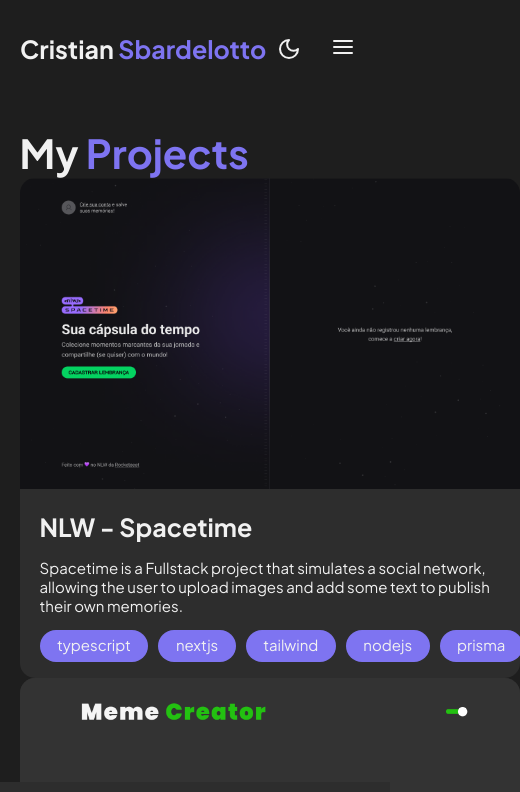
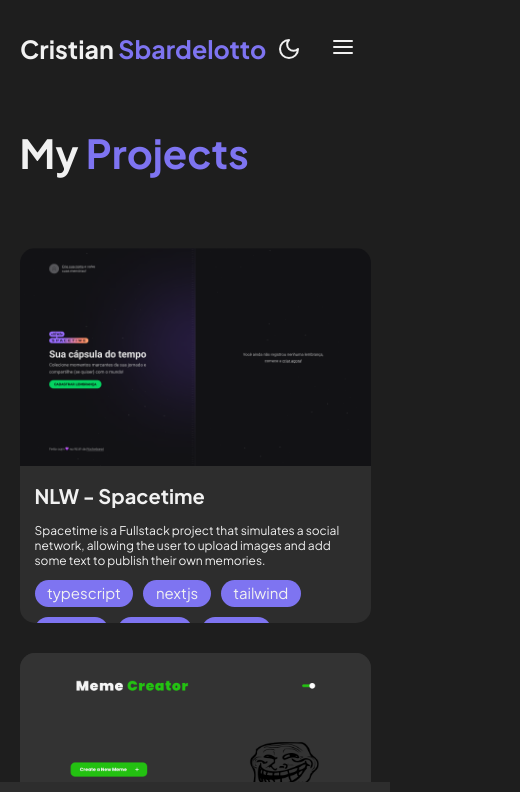
Before and after one commit to cristian-sbardelotto/portfolio, a Next.js app: page /projects in a window 390 px wide. Shown: the top 792 px of the page, 520 px wide, since content can reach past the window. Built offline with nearby package versions, Linux system fonts and the light colour scheme.

Commit message:
🎨 style(projects): finishing style and implementing responsiveness

```diff
--- a/src/app/projects/page.tsx
+++ b/src/app/projects/page.tsx
@@ -12,12 +12,14 @@ export default function Projects() {
         My <span>Projects</span>
       </S.StyledTitle>
 
+      <main>
         {projects.map((project, index) => (
           <ProjectCard
             key={index}
             {...project}
           />
         ))}
+      </main>
     </S.Container>
   );
 }
--- a/src/app/projects/styles.ts
+++ b/src/app/projects/styles.ts
@@ -3,9 +3,22 @@ import styled from 'styled-components';
 
 export const Container = styled.div`
   padding: 3rem 5vw;
+
+  main {
+    display: flex;
+    justify-content: center;
+    gap: 3rem;
+    flex-flow: row wrap;
+  }
 `;
 
 export const StyledTitle = styled.h2`
+  margin-bottom: 3rem;
+
   ${Title};
   font-size: 4rem;
+
+  @media screen and (max-width: 768px) {
+    margin-bottom: 7rem;
+  }
 `;
--- a/src/components/ProjectCard/index.tsx
+++ b/src/components/ProjectCard/index.tsx
@@ -27,6 +27,7 @@ export function ProjectCard({
           <Link
             href={githubUrl}
             target='_blank'
+            title='Go see the project on Github'
           >
             <GithubIcon />
           </Link>
@@ -35,6 +36,7 @@ export function ProjectCard({
             <Link
               href={deployUrl}
               target='_blank'
+              title='Go see the project on Web'
             >
               <Rocket />
             </Link>
--- a/src/components/ProjectCard/styles.ts
+++ b/src/components/ProjectCard/styles.ts
@@ -25,11 +25,33 @@ export const Container = styled.div`
       font-size: 1.5rem;
     }
   }
+
+  @media screen and (max-width: 1168px) {
+    width: 375px;
+    height: 375px;
+
+    section {
+      padding: 1.5rem;
+
+      h4 {
+        margin-bottom: 1.5rem;
+
+        font-size: 2rem;
+      }
+
+      p {
+        margin-bottom: 1.2rem;
+
+        font-size: 1.2rem;
+      }
+    }
+  }
 `;
 
 export const TechnologiesGroup = styled.div`
   display: flex;
   gap: 1rem;
+  flex-flow: row wrap;
 
   span {
     padding: 0.5rem 1.75rem 0.75rem 1.75rem;
@@ -37,6 +59,14 @@ export const TechnologiesGroup = styled.div`
     background: ${({ theme }) => theme.colors.alt};
     border-radius: 30px;
     font-size: 1.5rem;
+  }
+
+  @media screen and (max-width: 1168px) {
+    font-size: 1rem;
+
+    span {
+      padding: 0.25rem 1.25rem 0.5rem 1.25rem;
+    }
   }
 `;
 
@@ -46,6 +76,10 @@ export const ImageGroup = styled.div`
   &:hover {
     div {
       visibility: visible;
+    }
+
+    img {
+      filter: contrast(1.1);
     }
   }
 
@@ -57,9 +91,19 @@ export const ImageGroup = styled.div`
 
     display: flex;
     gap: 1rem;
+
+    a {
+      transition: 0.3s all;
+    }
+
+    a:hover {
+      color: ${({ theme }) => theme.colors.alt};
+    }
   }
 
   img {
+    transition: 0.3s all;
+
     height: 50%;
     width: 100%;
   }
--- a/src/styles/GlobalStyle.ts
+++ b/src/styles/GlobalStyle.ts
@@ -35,6 +35,8 @@ export const GlobalStyle = createGlobalStyle`
 
     transition-property: background-color, color;
     transition-duration: 0.3s;
+
+    margin-bottom: 10rem;
   }
 
   a {
```
Also changed, not shown: public/images/meme-creator.png. Lines whose indentation alone changed are shown as unchanged.
